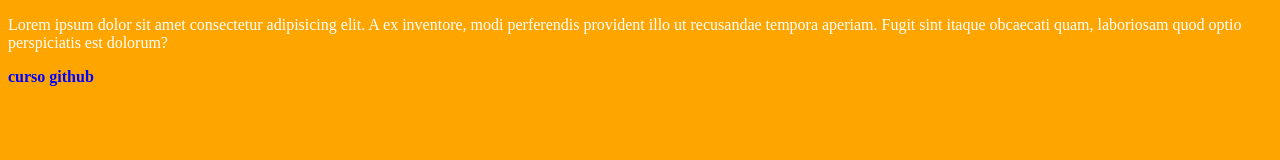
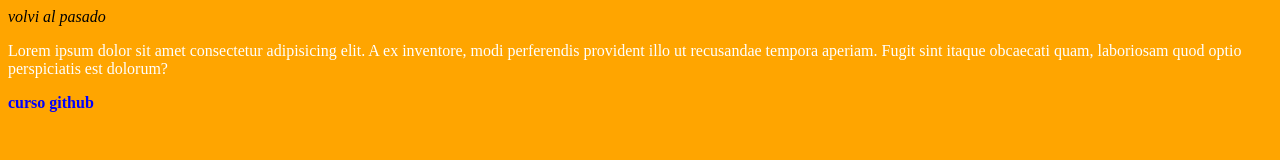
Before and after one commit to NachoGrane/clase-github, a plain HTML site: page index.html in a window 1280 px wide. Drawn offline with Linux system fonts and the light colour scheme.

Commit message:
implemento los cambios del pasado

```diff
--- a/index.html
+++ b/index.html
@@ -8,6 +8,8 @@
     <title>github</title>
 </head>
 <body>
+    <em>volvi al pasado</em>
+
     <p> Lorem ipsum dolor sit amet consectetur adipisicing elit. A ex inventore, modi perferendis provident illo ut recusandae tempora aperiam. Fugit sint itaque obcaecati quam, laboriosam quod optio perspiciatis est dolorum?</p>
     <strong> curso github</strong>
 </body>
```
